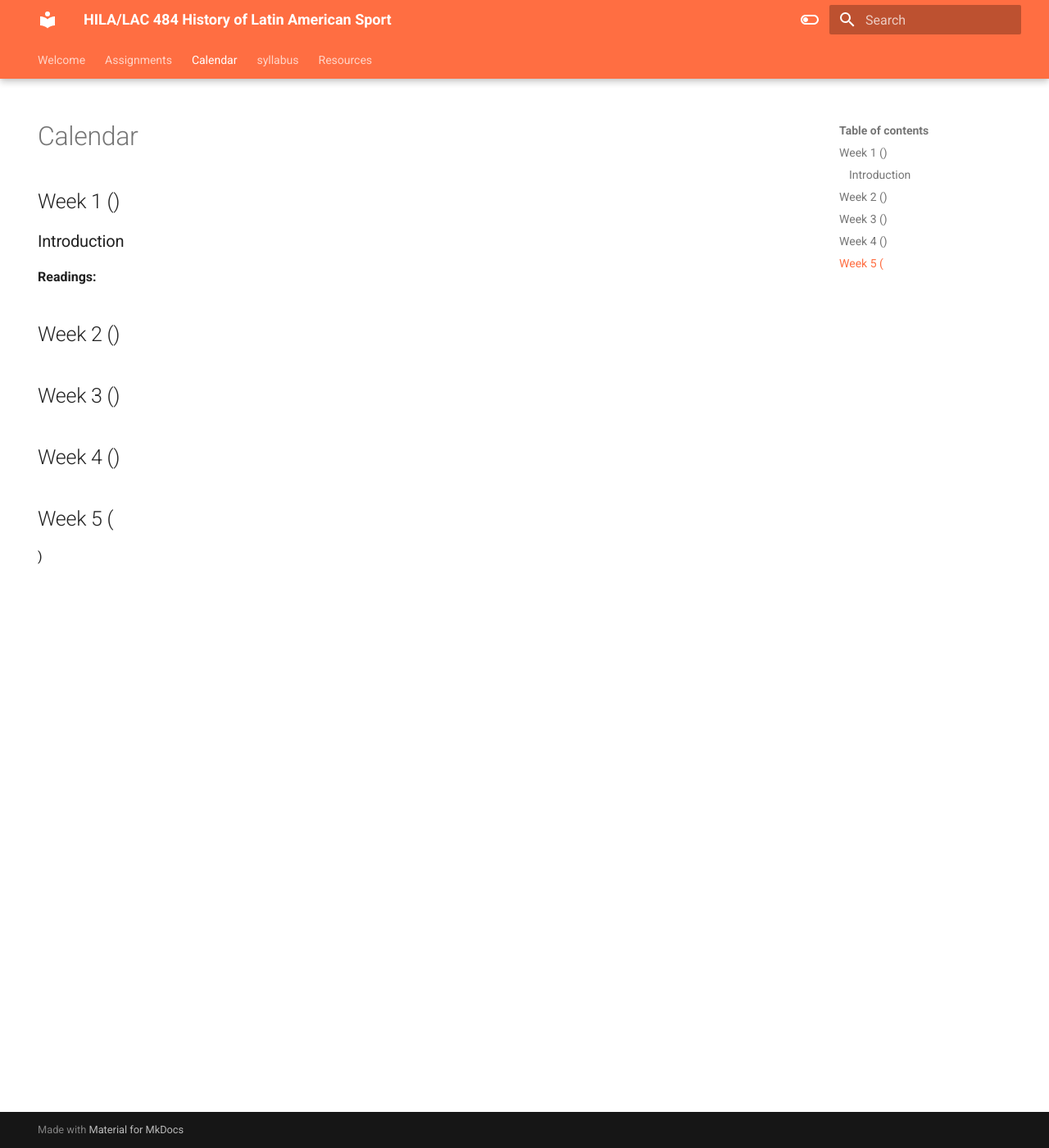
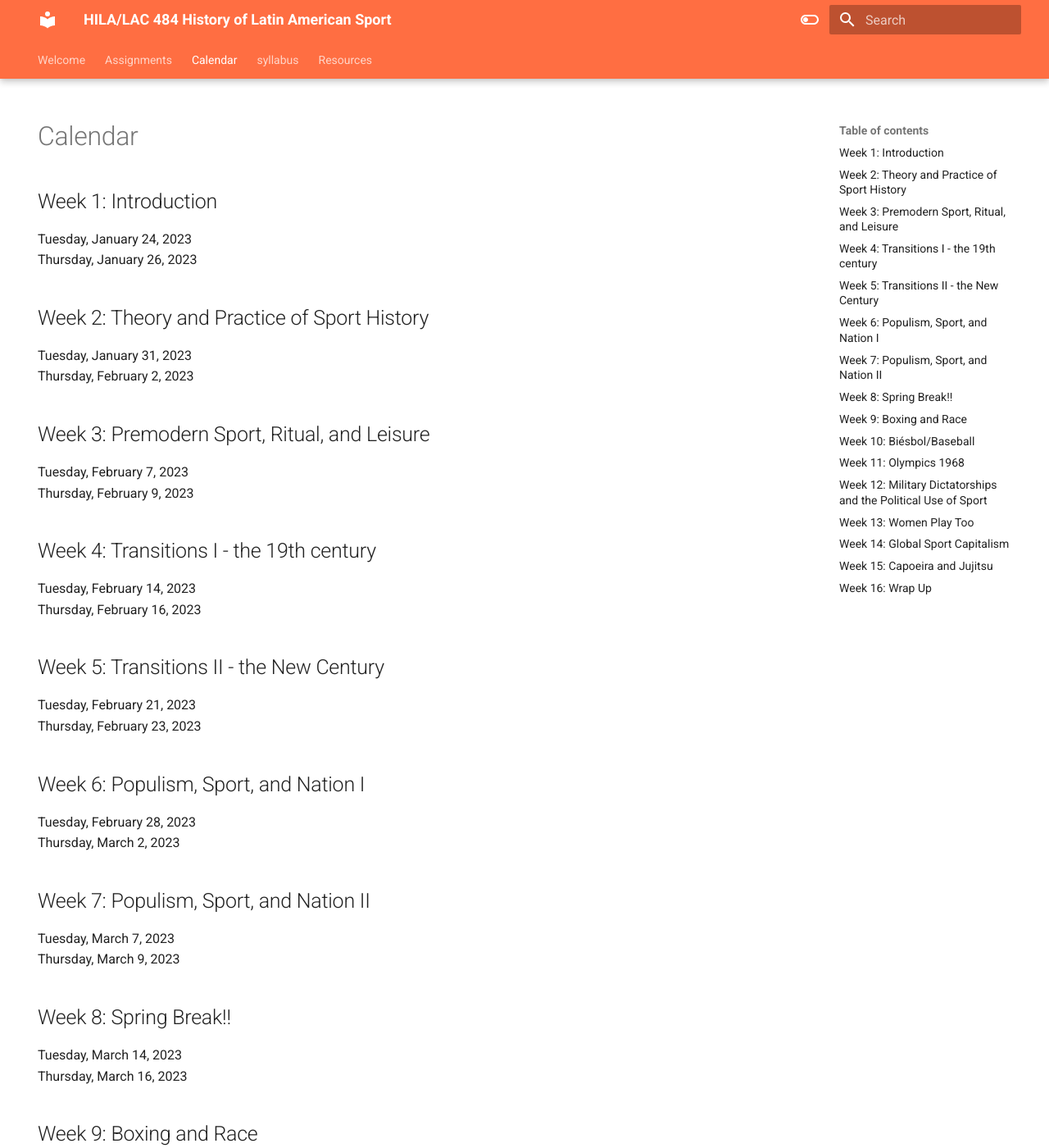
Before and after one commit to chadblack/2023SPORT, an MkDocs documentation site: the page built from docs/calendar.md, in a window 1280 px wide and 1400 px high. Shown: the whole window at 82% size. Built offline with MkDocs 1.6.1 and Material for MkDocs 9.7.7, drawn with Linux system fonts in a browser that asks for light colours; some of the changed text lies outside the part shown.

Commit message:
building out the calendar

```diff
--- a/docs/calendar.md
+++ b/docs/calendar.md
@@ -4,19 +4,67 @@ hide:
 title: Calendar
 ---
 
-## Week 1 ()
+## Week 1: Introduction
+Tuesday, January 24, 2023
+Thursday, January 26, 2023
 
-### Introduction
+## Week 2: Theory and Practice of Sport History
+Tuesday, January 31, 2023
+Thursday, February 2, 2023
 
-**Readings:**
+## Week 3: Premodern Sport, Ritual, and Leisure
+Tuesday, February 7, 2023
+Thursday, February 9, 2023
 
-## Week 2 ()
+## Week 4: Transitions I - the 19th century
+Tuesday, February 14, 2023
+Thursday, February 16, 2023
 
-## Week 3 ()
+## Week 5: Transitions II - the New Century
+Tuesday, February 21, 2023
+Thursday, February 23, 2023
 
-## Week 4 ()
+## Week 6: Populism, Sport, and Nation I
+Tuesday, February 28, 2023
+Thursday, March 2, 2023
 
-## Week 5 (
+## Week 7: Populism, Sport, and Nation II
+Tuesday, March 7, 2023
+Thursday, March 9, 2023
 
+## Week 8: Spring Break!!
+Tuesday, March 14, 2023
+Thursday, March 16, 2023
 
-)
+## Week 9: Boxing and Race
+Tuesday, March 21, 2023
+Thursday, March 23, 2023
+
+## Week 10: Biésbol/Baseball
+Tuesday, March 28, 2023
+Thursday, March 30, 2023
+
+## Week 11: Olympics 1968
+Tuesday, April 4, 2023
+Thursday, April 6, 2023
+
+## Week 12: Military Dictatorships and the Political Use of Sport
+Tuesday, April 11, 2023
+Thursday, April 13, 2023
+
+## Week 13: Women Play Too
+Tuesday, April 18, 2023
+Thursday, April 20, 2023
+
+## Week 14: Global Sport Capitalism
+Tuesday, April 25, 2023
+Thursday, April 27, 2023
+
+## Week 15: Capoeira and Jujitsu
+Tuesday, May 2, 2023
+Thursday, May 4, 2023
+
+## Week 16: Wrap Up
+Tuesday, May 9, 2023
+
+**Final Essay Due:**
```
